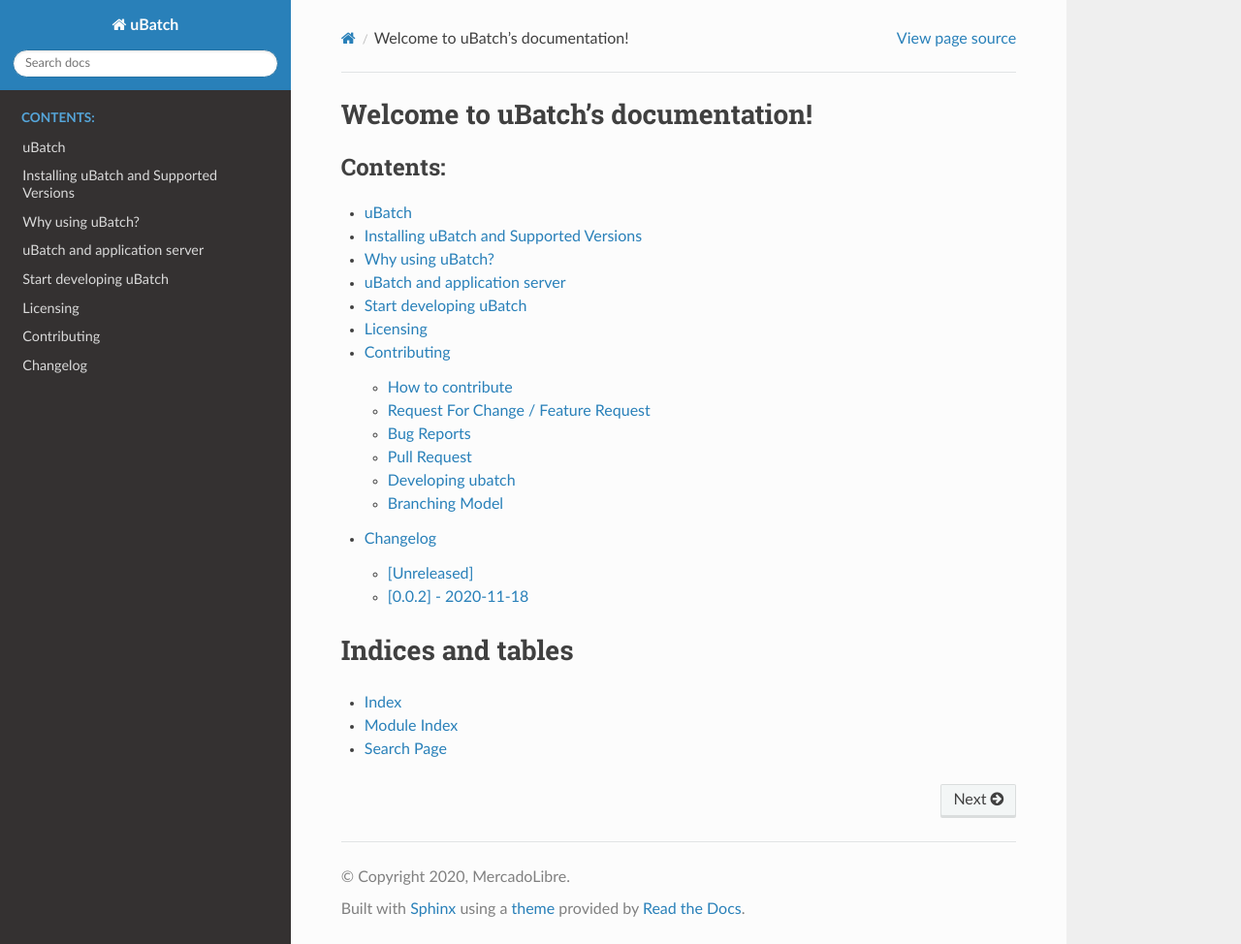
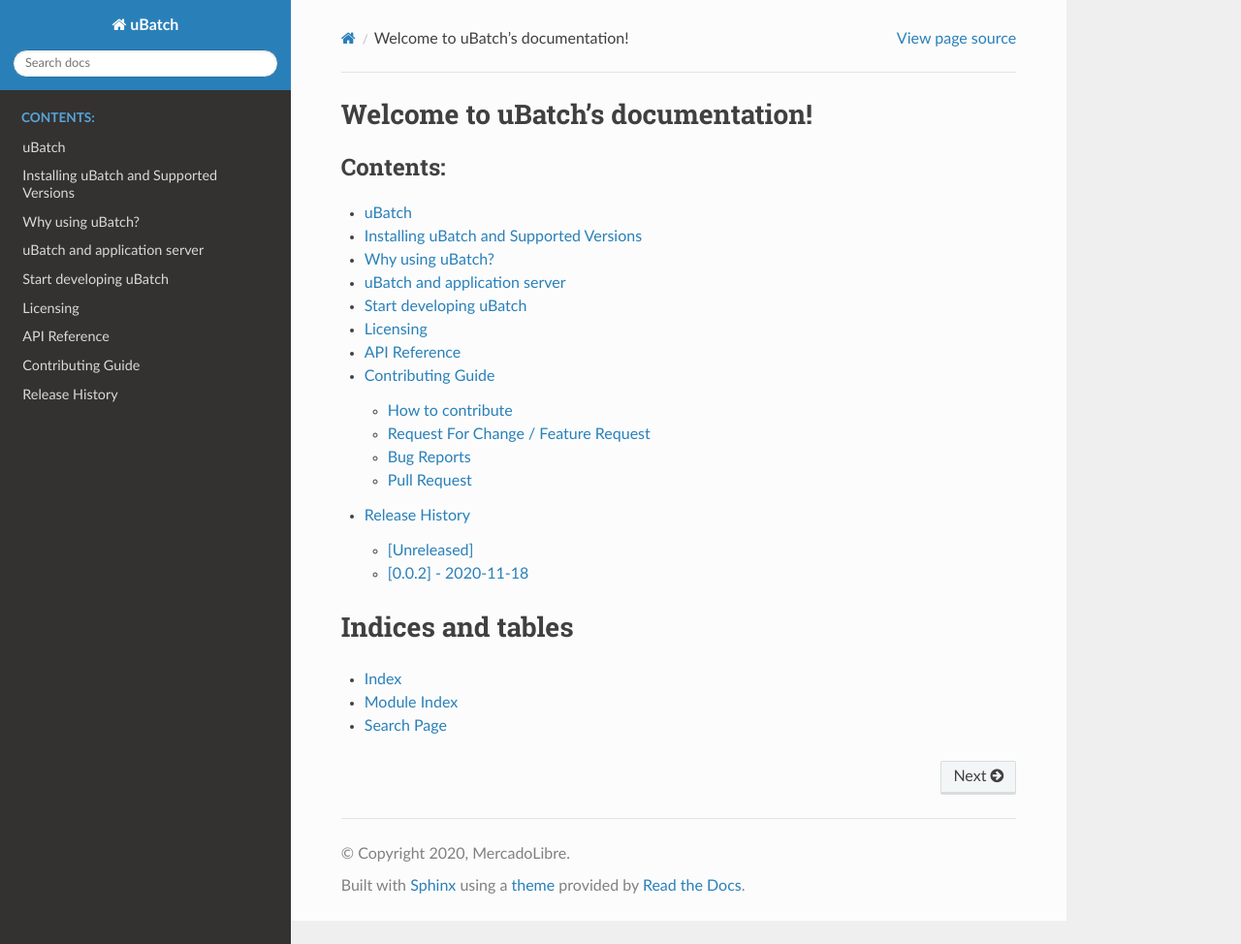
Before and after one commit to mercadolibre/ubatch, a Sphinx documentation site: the page built from docs/index.rst, in a window 1280 px wide and 974 px high. Shown: the whole window at 97% size. Built offline with Sphinx 7.4.7 and the Read the Docs theme 2.0.0, drawn with Linux system fonts in a browser that asks for light colours.

Commit message:
lot of docs

```diff
--- /dev/null
+++ b/docs/API.rst
@@ -0,0 +1,7 @@
+API Reference
+=============
+.. automodule:: ubatch.decorators
+   :members:
+
+.. automodule:: ubatch.ubatch
+   :members:
--- a/docs/CHANGELOG.md
+++ b/docs/CHANGELOG.md
@@ -1,4 +1,4 @@
-# Changelog
+# Release History
 
 All notable changes to this project will be documented in this file.
 
--- a/docs/conf.py
+++ b/docs/conf.py
@@ -27,7 +27,12 @@
 # Add any Sphinx extension module names here, as strings. They can be
 # extensions coming with Sphinx (named 'sphinx.ext.*') or your custom
 # ones.
-extensions = ["recommonmark"]
+extensions = [
+    "recommonmark",
+    "sphinx.ext.autodoc",
+    "sphinx.ext.napoleon",
+    "sphinx_autodoc_typehints",
+]
 
 # Add any paths that contain templates here, relative to this directory.
 templates_path = ["_templates"]
@@ -49,3 +54,5 @@
 # relative to this directory. They are copied after the builtin static files,
 # so a file named "default.css" will overwrite the builtin "default.css".
 html_static_path = ["_static"]
+
+autoclass_content = "both"
--- a/docs/index.rst
+++ b/docs/index.rst
@@ -11,10 +11,9 @@
    :caption: Contents:
 
    README
+   API
    CONTRIBUTING
    CHANGELOG
-
-
 
 Indices and tables
 ==================
```
Also changed, not shown: docs/CONTRIBUTING.md (+3 -23 lines), docs/README.md (+1 -1 lines), .github/ISSUE_TEMPLATE/bug_report.md (added), .github/ISSUE_TEMPLATE/feature_request.md (added), 2 other files.
